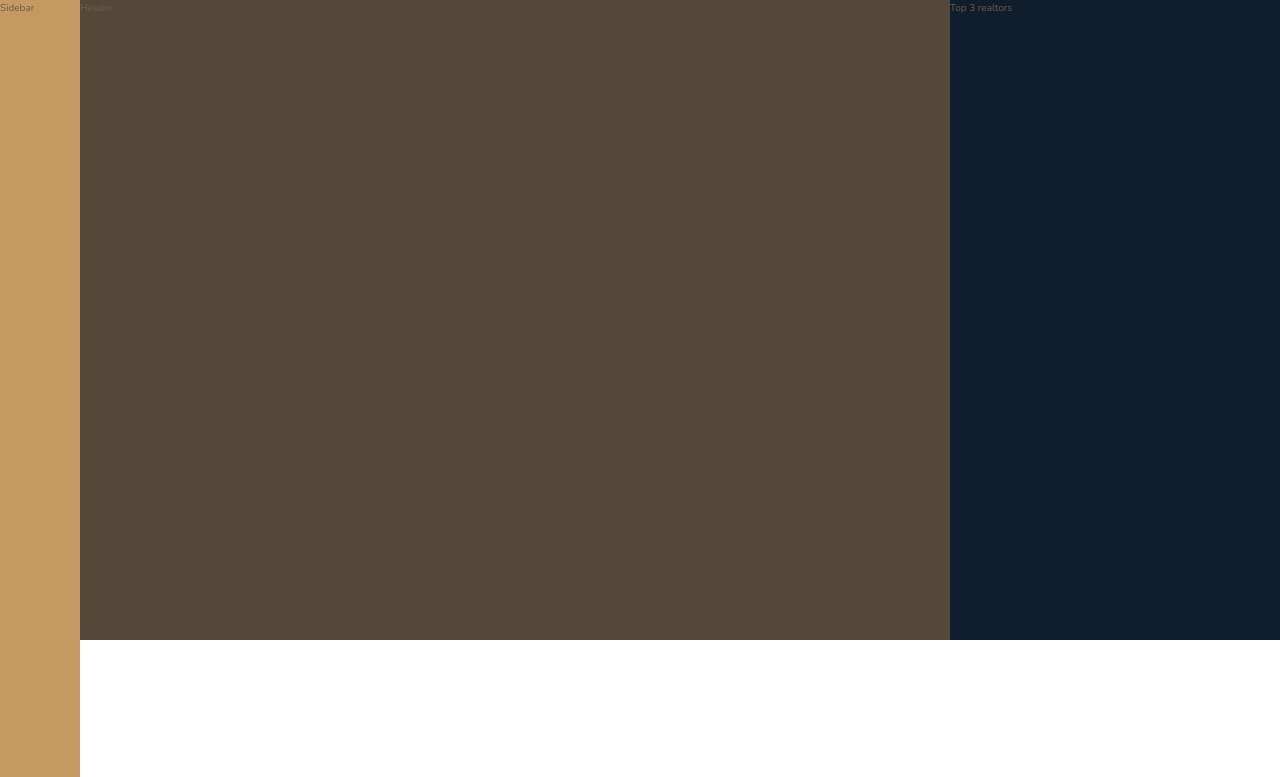
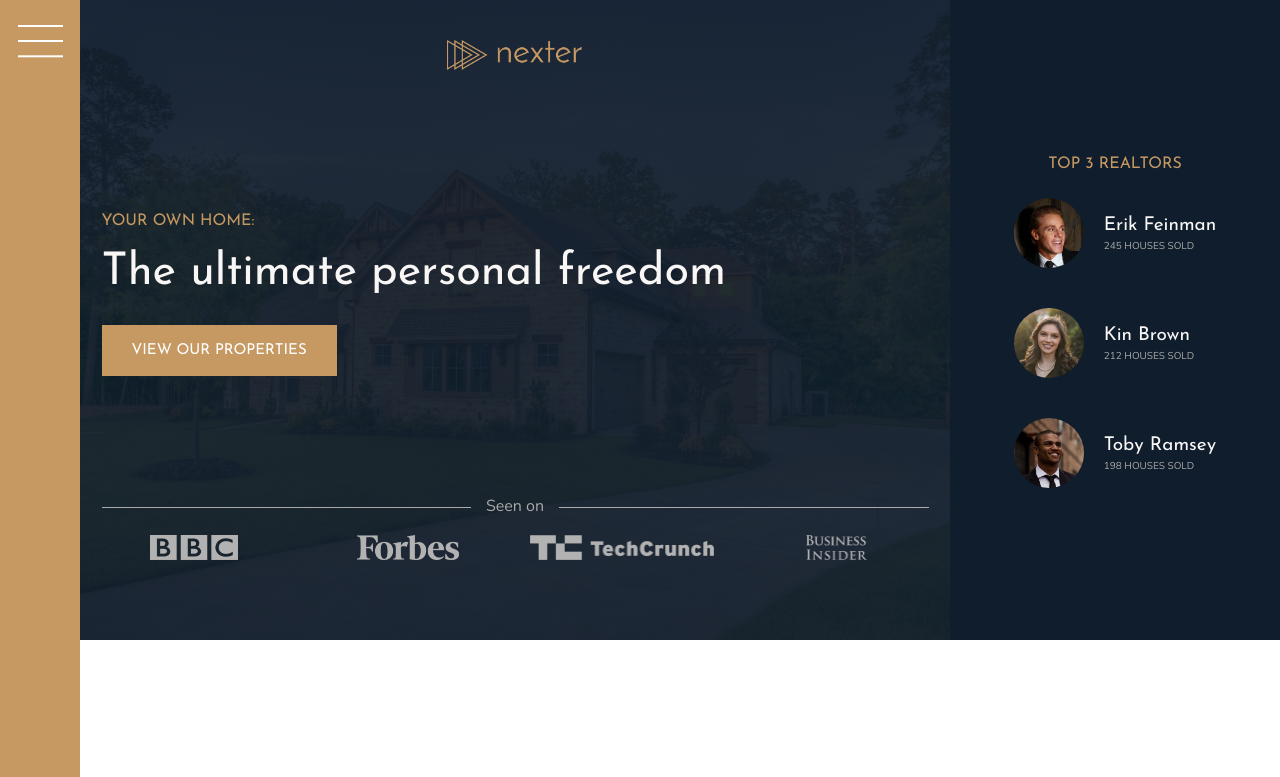
Before and after one commit to karnbibek/Advanced-css-using-grid-project, a website: page index.html in a window 1280 px wide. Shown: the top 777 px of the page. Drawn offline with nearby package versions, Linux system fonts and the light colour scheme.

Commit message:
desktop version completed

```diff
--- a/index.html
+++ b/index.html
@@ -15,11 +15,44 @@
     <title>nexter &mdash; your home, your freedom</title>
   </head>
   <body class="container">
-    <div class="sidebar">Sidebar</div>
+    <div class="sidebar">
+      <button class="nav-btn"></button>
+    </div>
 
-    <header class="header">Header</header>
+    <header class="header">
+      <img src="img/logo.png" alt="Texter logo" class="header__logo">
+      <h3 class="heading-3">Your own home:</h3>
+      <h1 class="heading-1">The ultimate personal freedom</h1>
+      <button class="btn header__btn">View our properties</button>
+      <div class="header__seenon-text">Seen on</div>
+      <div class="header__seenon-logos">
+        <img src="img/logo-bbc.png" alt="Seen on logo 1">
+        <img src="img/logo-forbes.png" alt="Seen on logo 2">
+        <img src="img/logo-techcrunch.png" alt="Seen on logo 3">
+        <img src="img/logo-bi.png" alt="Seen on logo 4">
+      </div>
+    </header>
 
-    <div class="realtors">Top 3 realtors</div>
+    <div class="realtors">
+      <h3 class="heading-3">Top 3 realtors</h3>
+      <div class="realtors__list">
+        <img src="img/realtor-1.jpeg" alt="Realtor 1" class="realtors__img">
+        <div class="realtors__details">
+          <h4 class="heading-4 heading-4--light">Erik Feinman</h4>
+          <p class="realtors__sold">245 houses sold</p>
+        </div>
+        <img src="img/realtor-2.jpeg" alt="Realtor 2" class="realtors__img">
+        <div class="realtors__details">
+          <h4 class="heading-4 heading-4--light">Kin Brown</h4>
+          <p class="realtors__sold">212 houses sold</p>
+        </div>
+        <img src="img/realtor-3.jpeg" alt="Realtor 3" class="realtors__img">
+        <div class="realtors__details">
+          <h4 class="heading-4 heading-4--light">Toby Ramsey</h4>
+          <p class="realtors__sold">198 houses sold</p>
+        </div>
+      </div>
+    </div>
 
     <section class="features">
       <div class="feature">
--- a/sass/_header.scss
+++ b/sass/_header.scss
@@ -1,4 +1,55 @@
 .header {
     background-color: $color-grey-dark-1;
     grid-column: full-start / col-end 6;
+    background-image: linear-gradient(rgba($color-secondary, .93), rgba($color-secondary, .93)), url(../img/hero.jpeg);
+    background-size: cover;
+    background-position: center;
+    padding: 8rem;
+    padding-top: 4rem;
+
+    display: grid;
+    grid-template-rows: 1fr min-content 6rem 1fr;
+    grid-template-columns: max-content;
+    grid-row-gap: 1.5rem;
+    justify-content: center;
+
+    &__logo {
+        height: 3rem;
+        justify-self: center;
+    }
+
+    &__btn {
+        align-self: start;
+        justify-self: start;
+    }
+
+    &__seenon-text {
+        display: grid;
+        grid-template-columns: 1fr max-content 1fr;
+        grid-column-gap: 1.5rem;
+        align-items: center;
+
+        font-size: 1.6rem;
+        color: $color-grey-light-2;
+
+        &::before,
+        &::after {
+            content: "";
+            height: 1px;
+            display: block;
+            background-color: currentColor; // currentColor takes the color of immediate parent.
+        }
+    }
+
+    &__seenon-logos {
+        display: grid;
+        grid-template-columns: repeat(4, 1fr);
+        grid-column-gap: 3rem;
+        justify-items: center;
+
+        img {
+            height: 2.5rem;
+            filter: brightness(70%);
+        }
+    }
 }
--- a/sass/_realtors.scss
+++ b/sass/_realtors.scss
@@ -1,4 +1,32 @@
 .realtors {
     background-color: $color-secondary;
     grid-column: col-start 7 / full-end;
+    padding: 3rem;
+
+    display: grid;
+    align-content: center;
+    justify-content: center;
+    justify-items: center;
+    grid-row-gap: 2rem;
+
+    &__list {
+        display: grid;
+        grid-template-columns: min-content max-content;
+        grid-column-gap: 20px;
+        grid-row-gap: 5vh;
+        align-items: center;
+    }
+
+    &__img {
+        width: 7rem;
+        border-radius: 50%;
+        display: block;
+    }
+
+    &__sold {
+        text-transform: uppercase;
+        color: $color-grey-light-2;
+        margin-top: -3px;
+    }
+
 }
--- a/sass/_sidebar.scss
+++ b/sass/_sidebar.scss
@@ -2,4 +2,33 @@
     background-color: $color-primary;
     grid-column: sidebar-start / sidebar-end;
     grid-row: 1 / -1;
+
+    display: flex;
+    justify-content: center;
 }
+
+.nav-btn {
+    border: none;
+    border-radius: 0;
+
+    background-color: #fff;
+    height: 2px;
+    width: 4.5rem;
+    margin-top: 4rem;
+
+    &::before,
+    &::after {
+        background-color: #fff;
+        height: 2px;
+        width: 4.5rem;
+        content: "";
+        display: block;
+    }
+
+    &::before {
+        transform: translateY(-1.5rem);
+    }
+    &::after {
+        transform: translateY(1.33rem);
+    }
+}
--- a/sass/_typography.scss
+++ b/sass/_typography.scss
@@ -7,6 +7,9 @@
 
 .heading-1 {
     @extend %heading;
+    font-size: 4.5rem;
+    color: $color-grey-light-1;
+    line-height: 1;
 }
 
 .heading-2 {
```
Also changed, not shown: css/style.css.
